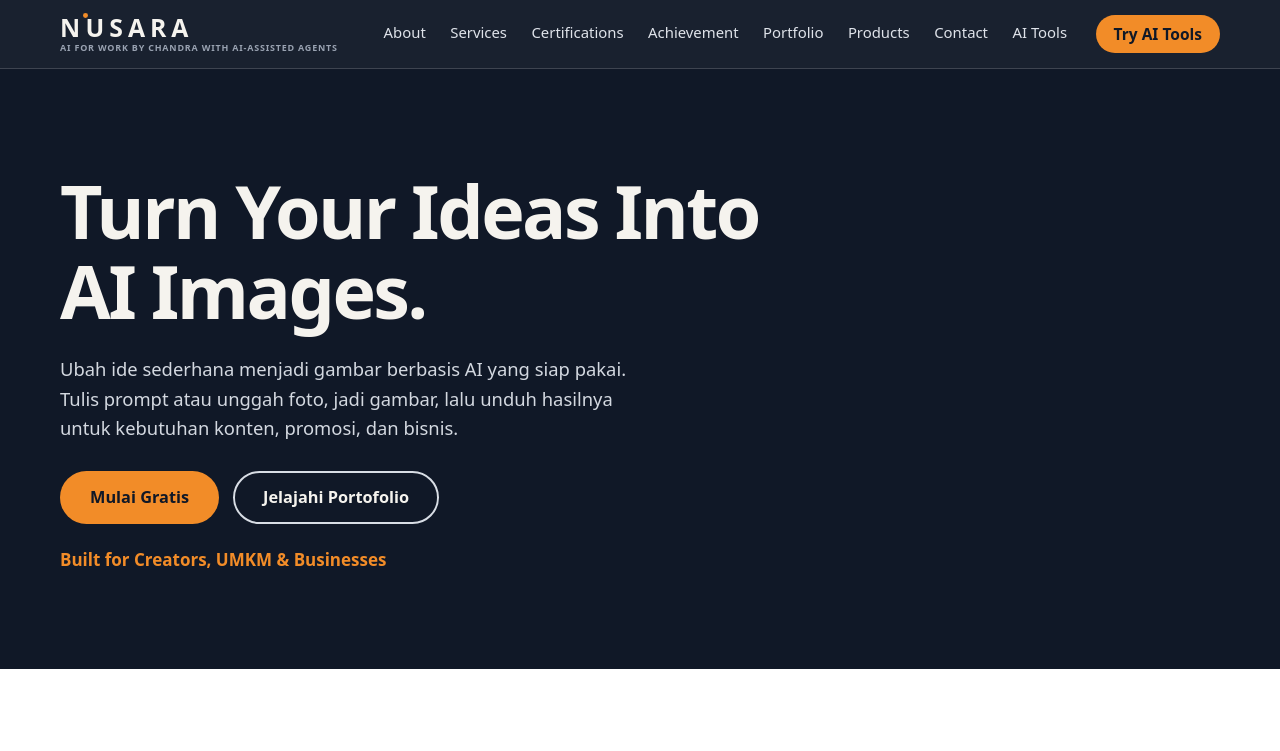
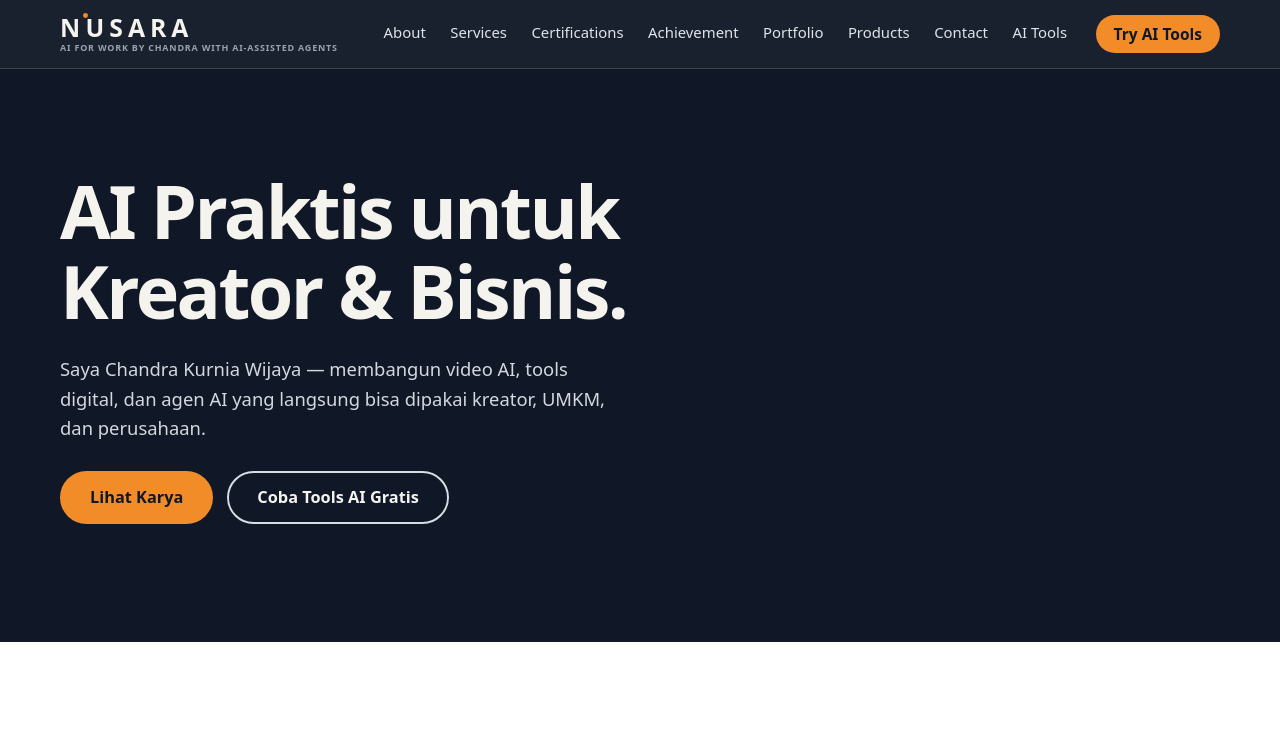
Before and after one commit to nusarastudios-web/nusarastudio, a website: page nusara-app/index.html in a window 1280 px wide. Shown: the top 751 px of the page. Drawn offline with Linux system fonts and the light colour scheme; no server answers.

Commit message:
Hero opsi 1: AI Praktis untuk Kreator & Bisnis

```diff
--- a/nusara-app/index.html
+++ b/nusara-app/index.html
@@ -23,13 +23,12 @@
 <section class="hero" aria-labelledby="hero-h">
   <div class="wrap hero-grid">
     <div class="hero-copy">
-      <h1 id="hero-h">Turn Your Ideas Into AI Images.</h1>
-      <p class="lead">Ubah ide sederhana menjadi gambar berbasis AI yang siap pakai. Tulis prompt atau unggah foto, jadi gambar, lalu unduh hasilnya untuk kebutuhan konten, promosi, dan bisnis.</p>
+      <h1 id="hero-h">AI Praktis untuk Kreator &amp; Bisnis.</h1>
+      <p class="lead">Saya Chandra Kurnia Wijaya — membangun video AI, tools digital, dan agen AI yang langsung bisa dipakai kreator, UMKM, dan perusahaan.</p>
       <div class="cta-row">
-        <a class="btn btn-primary btn-lg" href="#ai-tools">Mulai Gratis</a>
-        <a class="btn btn-ghost-light btn-lg" href="#portfolio">Jelajahi Portofolio</a>
+        <a class="btn btn-primary btn-lg" href="#portfolio">Lihat Karya</a>
+        <a class="btn btn-ghost-light btn-lg" href="#ai-tools">Coba Tools AI Gratis</a>
       </div>
-      <p class="built-for">Built for Creators, UMKM &amp; Businesses</p>
     </div>
 
   </div>
```
